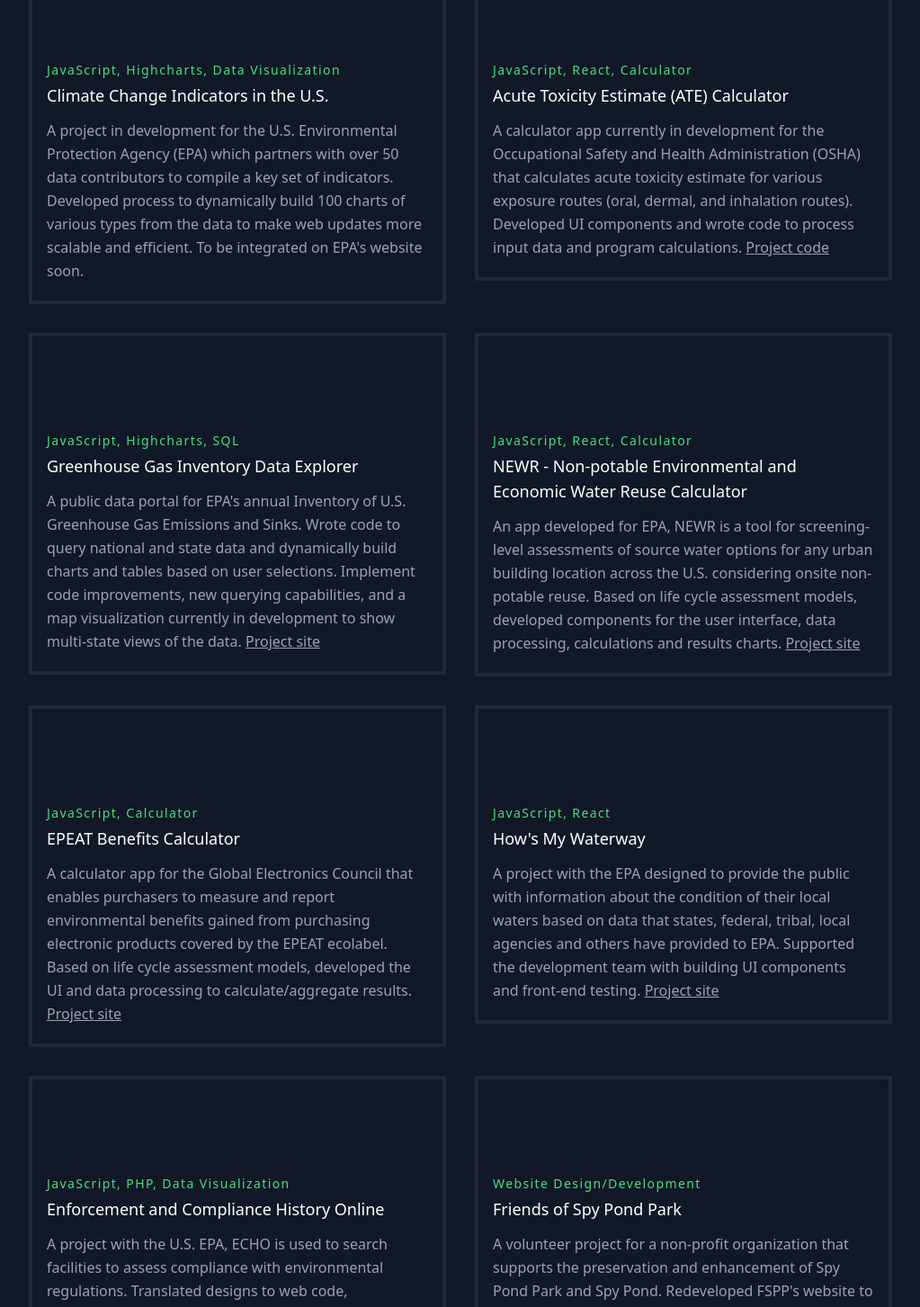
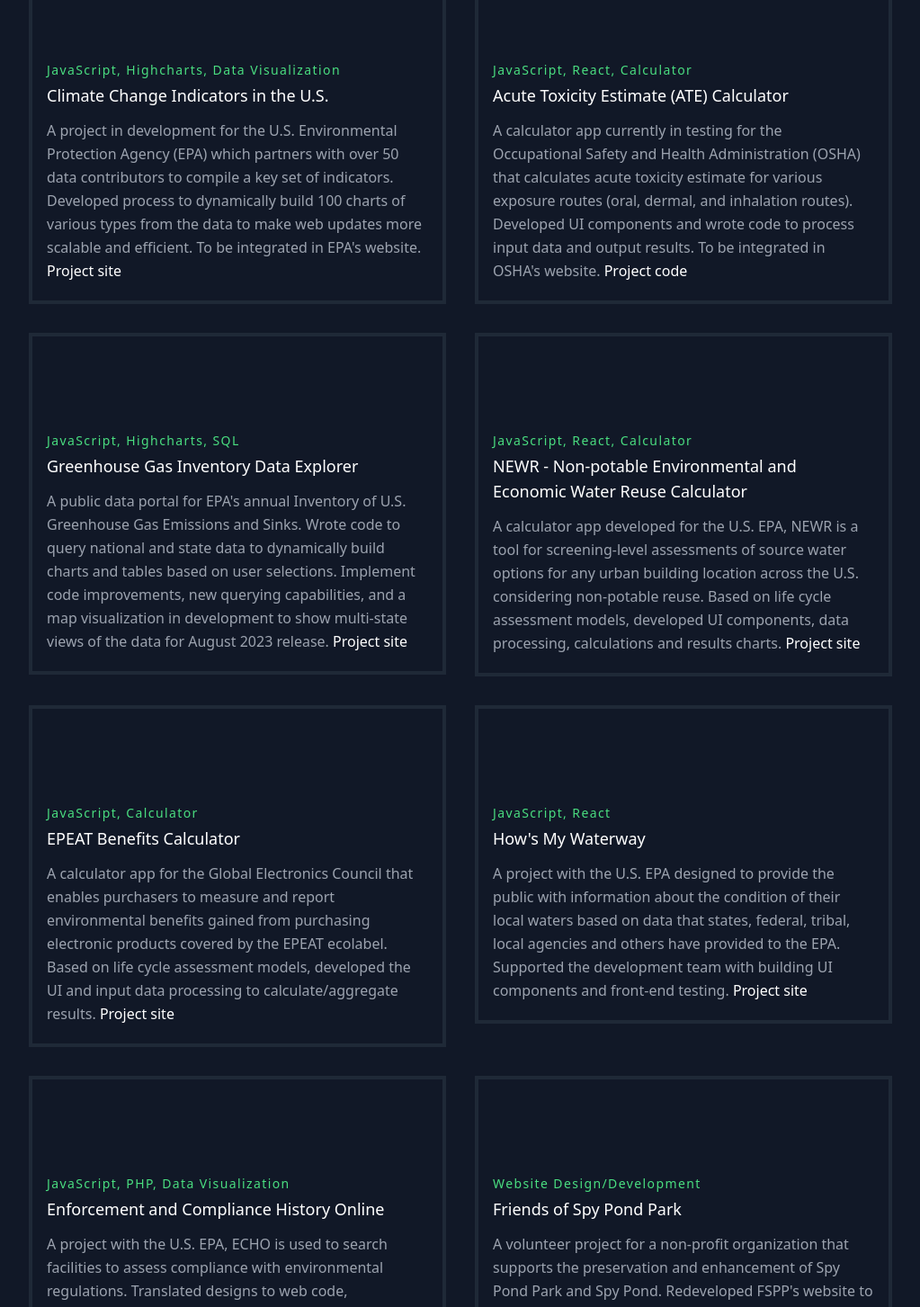
Before and after one commit to julmcbride/julmcbride.github.io, a React (Create React App) app: page / in a window 1280 px wide. Shown: the part 620-2073 px from the top of the page at 90% size, without its empty margins (128-1151 px from the left). Built offline with nearby package versions, Linux system fonts and the light colour scheme; some icons are missing.

Commit message:
minor edits

```diff
--- a/src/components/About.js
+++ b/src/components/About.js
@@ -24,7 +24,7 @@
             <a
               href="#projects"
               //className="ml-4 inline-flex text-gray-400 bg-gray-800 border-0 py-2 px-6 focus:outline-none hover:bg-gray-700 hover:text-white rounded text-lg"
-              className="inline-flex text-white bg-green-500 border-0 py-2 px-6 focus:outline-none hover:bg-green-600 rounded text-lg"
+              className="inline-flex text-black font-semibold bg-green-500 border-0 py-2 px-6 focus:outline-none hover:bg-green-600 rounded text-lg"
             >
               Project Portfolio
             </a>
--- a/src/components/Contact.js
+++ b/src/components/Contact.js
@@ -37,7 +37,7 @@
             marginHeight={0}
             marginWidth={0}
             style={{ filter: "opacity(0.7)" }}
-            src="https://www.google.com/maps/embed/v1/place?q=97+warren+st+new+york+city&key=AIzaSyBFw0Qbyq9zTFTd-tUY6dZWTgaQzuU17R8"
+            src="https://www.google.com/maps/embed/..."
   />
           <div className="bg-gray-900 relative flex flex-wrap py-6 rounded shadow-md">
             <div className="lg:w-1/2 px-6">
@@ -45,8 +45,8 @@
                 ADDRESS
               </h2>
               <p className="mt-1">
-                97 Warren St. <br />
-                New York, NY 10007
+                St. <br />
+                City, State ZIP
               </p>
             </div>
             <div className="lg:w-1/2 px-6 mt-4 lg:mt-0">
@@ -67,14 +67,13 @@
           netlify
           name="test"
           onSubmit={handleSubmit}
-          className="lg:w-1/3 md:w-1/2 flex flex-col md:ml-auto w-full md:py-8 mt-8 md:mt-0">
+          className="lg:w-1/3 md:w-1/2 flex flex-col md:ml-auto w-full md:py-8 mt-8 md:mt-0"
+        >
           <h2 className="text-white sm:text-4xl text-3xl mb-1 font-medium title-font">
             Contact me
           </h2>
-          <p className="leading-relaxed mb-5">
-            Lorem ipsum dolor sit amet consectetur, adipisicing elit. Illum
-            suscipit officia aspernatur veritatis. Asperiores, aliquid?
-          </p>
+          {/*<p className="leading-relaxed mb-5">
+          </p>*/}
           <div className="relative mb-4">
             <label htmlFor="name" className="leading-7 text-sm text-gray-400">
               Name
@@ -102,7 +101,8 @@
           <div className="relative mb-4">
             <label
               htmlFor="message"
-              className="leading-7 text-sm text-gray-400">
+              className="leading-7 text-sm text-gray-400"
+            >
               Message
             </label>
             <textarea
@@ -114,7 +114,8 @@
           </div>
           <button
             type="submit"
-            className="text-white bg-indigo-500 border-0 py-2 px-6 focus:outline-none hover:bg-indigo-600 rounded text-lg">
+            className="text-white bg-indigo-500 border-0 py-2 px-6 focus:outline-none hover:bg-indigo-600 rounded text-lg"
+          >
             Submit
           </button>
         </form>
--- a/src/components/Projects.js
+++ b/src/components/Projects.js
@@ -56,7 +56,7 @@
                         href={project.link}
                         target="_blank"
                         rel="noreferrer"
-                        className="underline hover:text-white"
+                        className="text-white hover:underline"
                       >
                         Project site
                       </a>
@@ -67,7 +67,7 @@
                           href={project.link}
                           target="_blank"
                           rel="noreferrer"
-                          className="underline hover:text-white"
+                          className="text-white hover:underline"
                         >
                           Project code
                         </a>
--- a/src/data.js
+++ b/src/data.js
@@ -3,9 +3,9 @@
     title: "Climate Change Indicators in the U.S.",
     subtitle: "JavaScript, Highcharts, Data Visualization",
     description:
-      "A project in development for the U.S. Environmental Protection Agency (EPA) which partners with over 50 data contributors to compile a key set of indicators. Developed process to dynamically build 100 charts of various types from the data to make web updates more scalable and efficient. To be integrated on EPA's website soon.",
+      "A project in development for the U.S. Environmental Protection Agency (EPA) which partners with over 50 data contributors to compile a key set of indicators. Developed process to dynamically build 100 charts of various types from the data to make web updates more scalable and efficient. To be integrated in EPA's website.",
     image: "",
-    link: "",
+    link: "https://www.epa.gov/climate-indicators",
     icon: "chart",
     name: "ccindicators",
   },
@@ -13,7 +13,7 @@
     title: "Acute Toxicity Estimate (ATE) Calculator",
     subtitle: "JavaScript, React, Calculator",
     description:
-      "A calculator app currently in development for the Occupational Safety and Health Administration (OSHA) that calculates acute toxicity estimate for various exposure routes (oral, dermal, and inhalation routes). Developed UI components and wrote code to process input data and program calculations.",
+      "A calculator app currently in testing for the Occupational Safety and Health Administration (OSHA) that calculates acute toxicity estimate for various exposure routes (oral, dermal, and inhalation routes). Developed UI components and wrote code to process input data and output results. To be integrated in OSHA's website.",
     image: "./oshaATE.png",
     link: "https://github.com/Eastern-Research-Group/OSHAATE",
     icon: "calculator",
@@ -23,7 +23,7 @@
     title: "Greenhouse Gas Inventory Data Explorer",
     subtitle: "JavaScript, Highcharts, SQL",
     description:
-      "A public data portal for EPA's annual Inventory of U.S. Greenhouse Gas Emissions and Sinks. Wrote code to query national and state data and dynamically build charts and tables based on user selections. Implement code improvements, new querying capabilities, and a map visualization currently in development to show multi-state views of the data.",
+      "A public data portal for EPA's annual Inventory of U.S. Greenhouse Gas Emissions and Sinks. Wrote code to query national and state data to dynamically build charts and tables based on user selections. Implement code improvements, new querying capabilities, and a map visualization in development to show multi-state views of the data for August 2023 release.",
     image: "",
     link: "https://cfpub.epa.gov/ghgdata/inventoryexplorer/",
     icon: "chart",
@@ -34,7 +34,7 @@
       "NEWR - Non-potable Environmental and Economic Water Reuse Calculator",
     subtitle: "JavaScript, React, Calculator",
     description:
-      "An app developed for EPA, NEWR is a tool for screening-level assessments of source water options for any urban building location across the U.S. considering onsite non-potable reuse. Based on life cycle assessment models, developed components for the user interface, data processing, calculations and results charts.",
+      "A calculator app developed for the U.S. EPA, NEWR is a tool for screening-level assessments of source water options for any urban building location across the U.S. considering non-potable reuse. Based on life cycle assessment models, developed UI components, data processing, calculations and results charts.",
     image: "",
     link: "https://www.epa.gov/sites/default/files/widgets/newr-calculator/index.html",
     icon: "calculator",
@@ -44,7 +44,7 @@
     title: "EPEAT Benefits Calculator",
     subtitle: "JavaScript, Calculator",
     description:
-      "A calculator app for the Global Electronics Council that enables purchasers to measure and report  environmental benefits gained from purchasing electronic products covered by the EPEAT ecolabel. Based on life cycle assessment models, developed the UI and data processing to calculate/aggregate results.",
+      "A calculator app for the Global Electronics Council that enables purchasers to measure and report environmental benefits gained from purchasing electronic products covered by the EPEAT ecolabel. Based on life cycle assessment models, developed the UI and input data processing to calculate/aggregate results.",
     image: "",
     link: "https://epeat.net/calculators",
     icon: "calculator",
@@ -54,7 +54,7 @@
     title: "How's My Waterway",
     subtitle: "JavaScript, React",
     description:
-      "A project with the EPA designed to provide the public with information about the condition of their local waters based on data that states, federal, tribal, local agencies and others have provided to EPA. Supported the development team with building UI components and  front-end testing.",
+      "A project with the U.S. EPA designed to provide the public with information about the condition of their local waters based on data that states, federal, tribal, local agencies and others have provided to the EPA. Supported the development team with building UI components and front-end testing.",
     image: "",
     link: "https://mywaterway.epa.gov",
     icon: "web",
```
